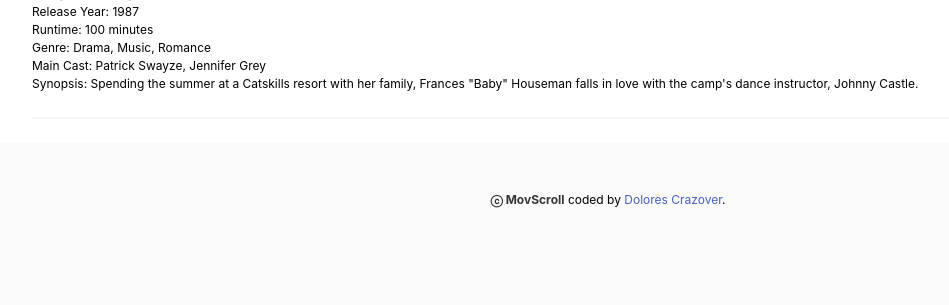
After one commit to DoloresCode/MovScroll, a Django app: page /movies/ in a window 1280 px wide. The commit adds this page. Shown: the part 613-918 px from the top of the page, without its empty margins (32-981 px from the left). Run offline with Django 4.2, Linux system fonts and the light colour scheme.

Commit message:
movie list created

```diff
--- a/main_app/static/styles/main.css
+++ b/main_app/static/styles/main.css
@@ -33,3 +33,11 @@ h3 {
 p {
     font-size: 12px;
 }
+
+/* Movie Lis Page */
+
+.movie-image img {
+    width: 200px;
+    height: auto;
+    margin-top: 2rem;
+}
--- a/main_app/templates/base.html
+++ b/main_app/templates/base.html
@@ -43,6 +43,9 @@
       <div class="navbar-menu navbar-start">
         <a class="navbar-item" href="/actors">Actors</a>
       </div>
+      <div class="navbar-menu navbar-end">
+        <a class="navbar-item" href="/movies">Movies</a>
+      </div>
     </nav>
     <div class="container">{% block content %}{% endblock %}</div>
     <footer class="footer">
--- /dev/null
+++ b/main_app/templates/movie_list.html
@@ -0,0 +1,18 @@
+{% extends 'base.html' %} {% comment %} for head title tags and helping us with
+SEO {% endcomment %} {% block title %}Movie List{% endblock %}
+
+{% block content %}
+{% for movie in movies %}
+<div class="movie-image">
+  <img src="{{movie.image}}" alt="{{movie.title}}" />
+</div>
+<h1>{{movie.title}}</h1>
+<p>Release Year: {{movie.release_date}}</p>
+<p>Runtime: {{movie.runtime}} minutes</p>
+<p>Genre: {{movie.genre}}</p>
+<p>Main Cast: {{movie.actors|join:", "}}</p>
+<p>Synopsis: {{movie.synopsis}}</p>
+<hr />
+{% empty %}
+<p>No movies available</p>
+{% endfor %} {% endblock %}
--- a/main_app/urls.py
+++ b/main_app/urls.py
@@ -5,5 +5,5 @@ urlpatterns = [
     path('', views.Home.as_view(), name="home"),
     path('about/', views.About.as_view(), name='about'),
     path('actors/', views.ActorList.as_view(), name='actor_list'),
-
+    path('movies/', views.MovieList.as_view(), name="movie_list"),
 ]
--- a/main_app/views.py
+++ b/main_app/views.py
@@ -16,6 +16,29 @@ class Actor:
         self.name = name
         self.image = image
         self.bio = bio
+
+class MovieList(TemplateView):
+    template_name = "movie_list.html"
+
+    def get_context_data(self, **kwargs):
+        context = super().get_context_data(**kwargs)
+        context["movies"] = movies
+        return context
+
+class Movie:
+    def __init__(self, image, title, release_date, actors, runtime, genre, synopsis):
+        self.image = image
+        self.title = title
+        self.release_date = release_date
+        self.actors = actors
+        self.runtime = runtime
+        self.genre = genre
+        self.synopsis = synopsis
+
+movies = [
+    Movie("https://m.media-amazon.com/images/I/91mgQQaBOCL._RI_.jpg", "Unbreakable", 2000, ["Bruce Willis", "Samuel L. Jackson"], 106, "Drama, Mystery, Sci-Fi", "A man learns something extraordinary about himself after a devastating accident."),
+    Movie("https://s3.amazonaws.com/nightjarprod/content/uploads/sites/130/2022/01/19173426/dvEggyDTTIBDvrUNjTEa9depT0f-scaled.jpg", "Dirty Dancing", 1987, ["Patrick Swayze", "Jennifer Grey"], 100, "Drama, Music, Romance", "Spending the summer at a Catskills resort with her family, Frances \"Baby\" Houseman falls in love with the camp's dance instructor, Johnny Castle.")
+]
 
 actors = [
     Actor("Kevin Costner", "https://ntvb.tmsimg.com/assets/assets/36838_v9_bc.jpg?w=270&h=360",
```
